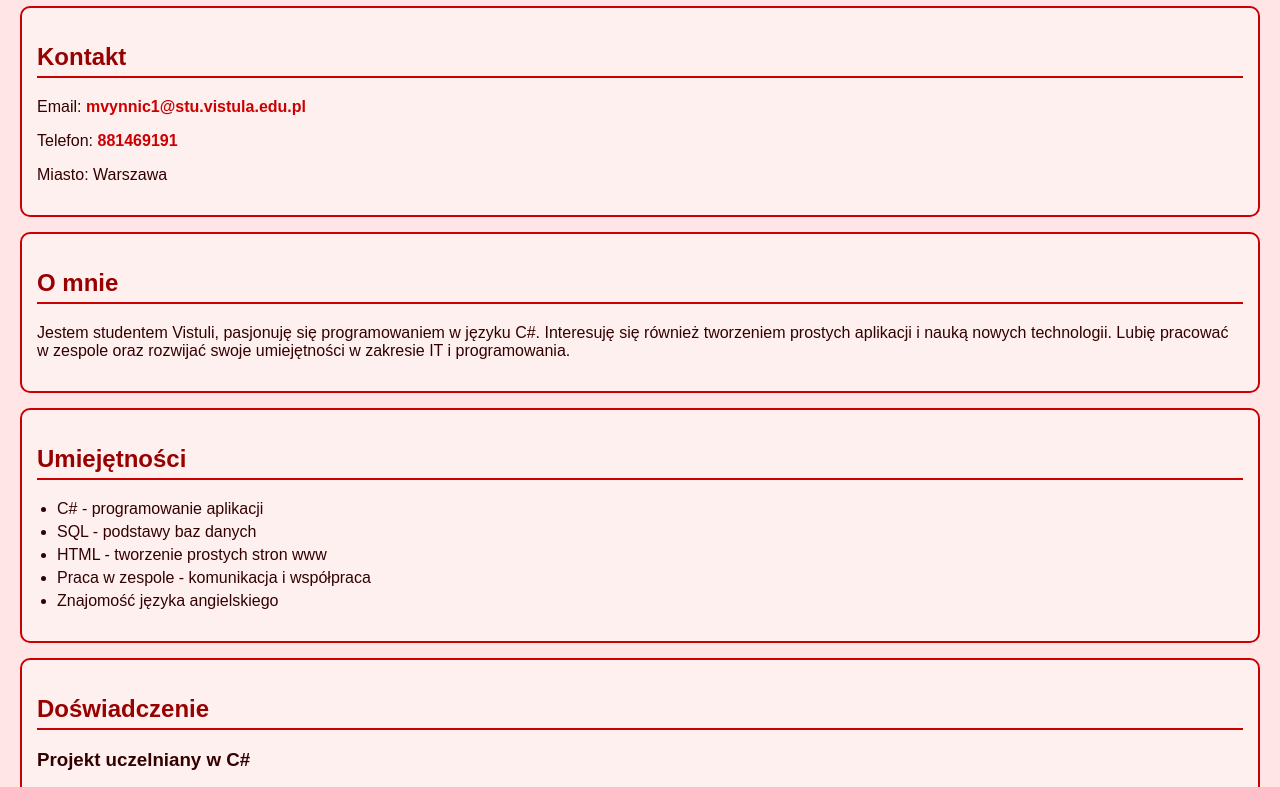
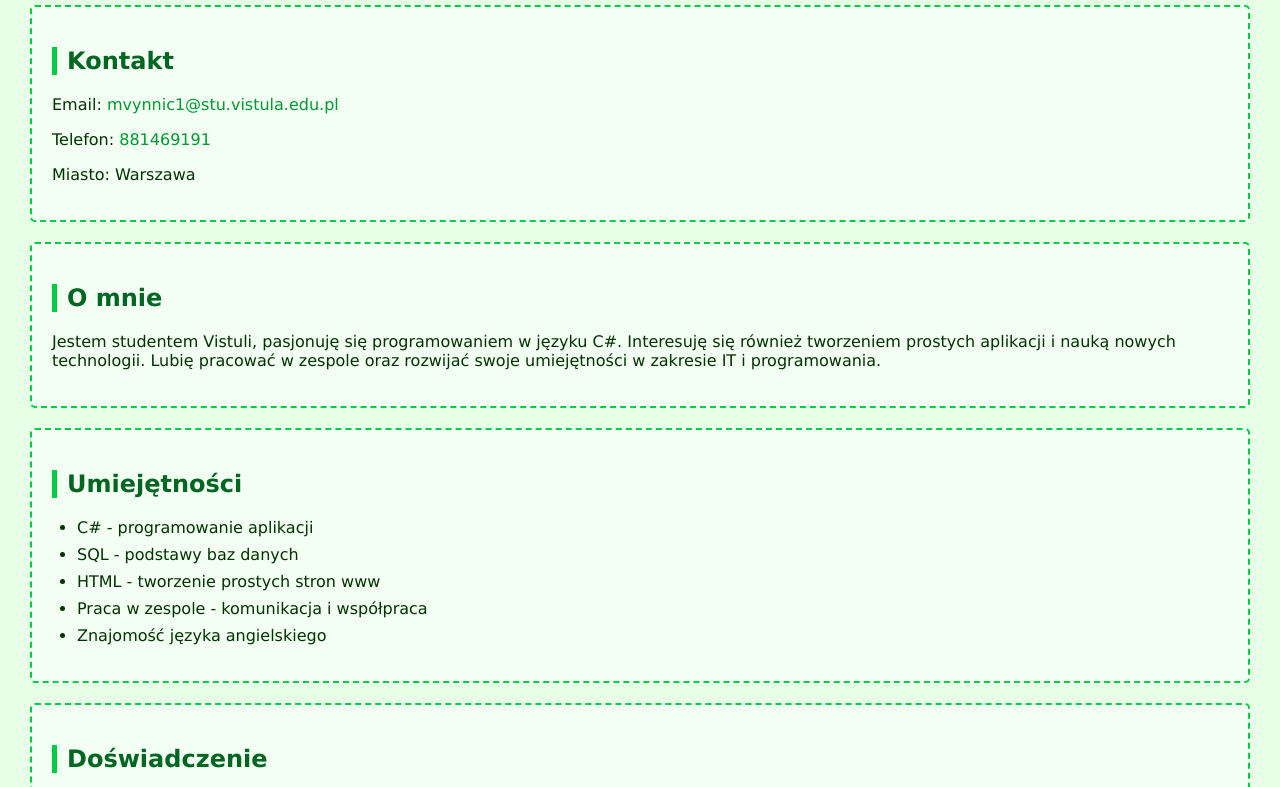
Before and after one commit to PL75545/CV-PL75545_zad3, a plain HTML site: page zad3_motyw/index.html in a window 1280 px wide. Shown: the part 84-871 px from the top of the page. Drawn offline with Linux system fonts and the light colour scheme.

Commit message:
Change stylesheet from red.css to green.css
Updated stylesheet link from 'red.css' to 'green.css'.

```diff
--- a/zad3_motyw/index.html
+++ b/zad3_motyw/index.html
@@ -3,7 +3,7 @@
 <head>
     <meta charset="UTF-8">
     <title>Mykola Vynnichyk - CV</title>
-    <link rel="stylesheet" href="red.css">
+    <link rel="stylesheet" href="green.css">
 </head>
 <body>
 
```
